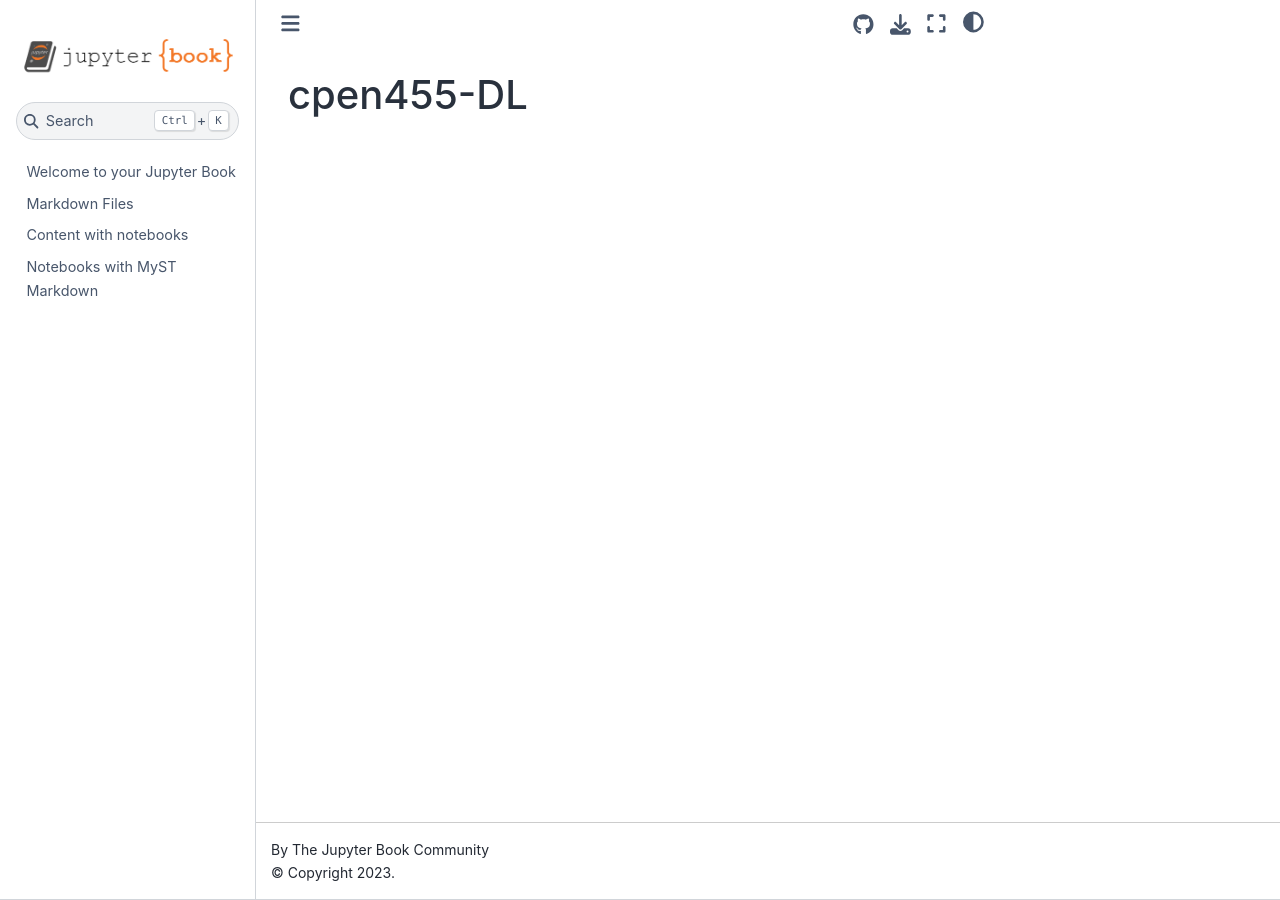
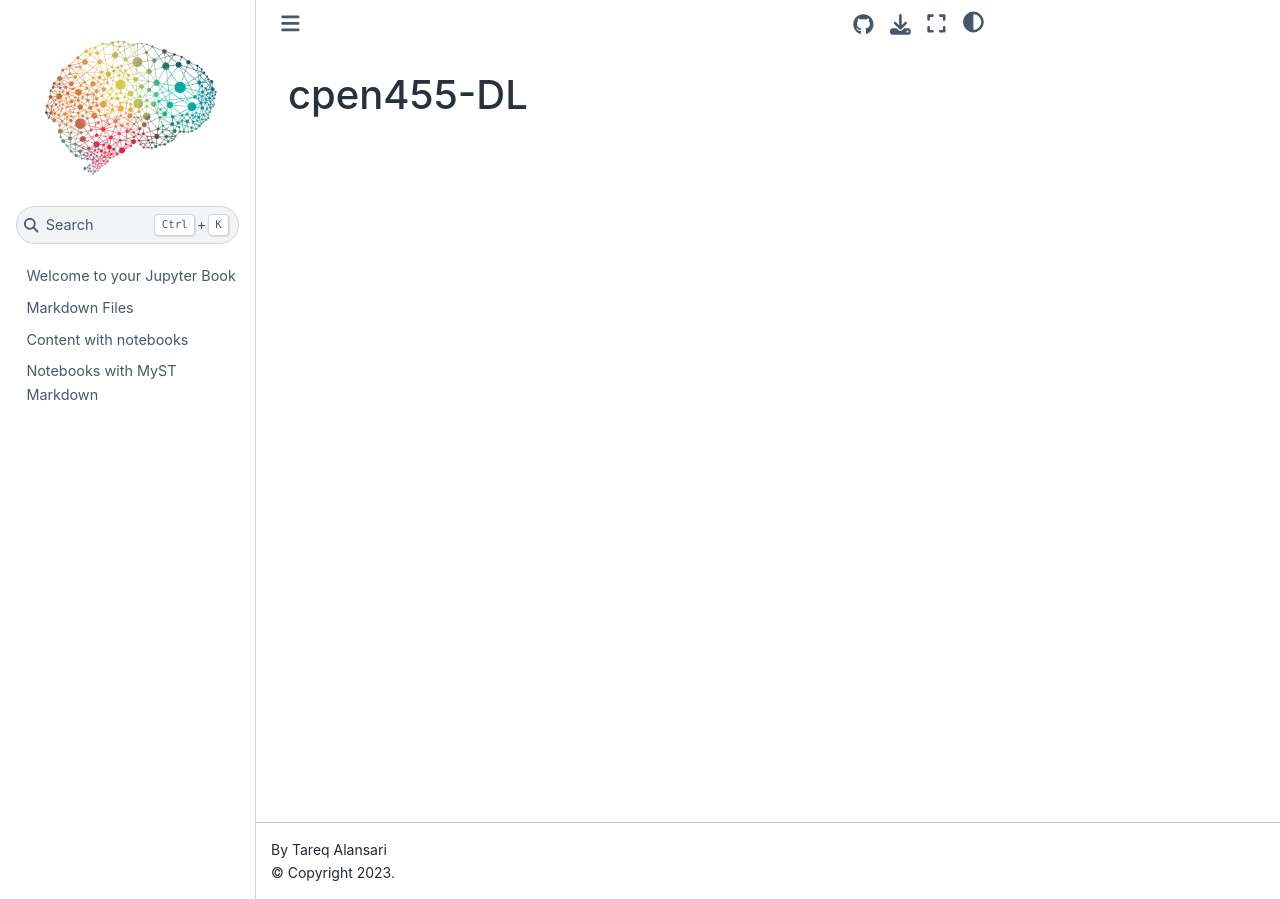
Before and after one commit to treqo/cpen455-DL, a Jupyter Book: the page built from README.md, in a window 1280 px wide. Built offline with Jupyter Book 1.0.4 settings and Sphinx 7.4.7 and the Sphinx Book theme 1.1.4, drawn with Linux system fonts in a browser that asks for light colours.

Commit message:
Initial build

```diff
--- a/_config.yml
+++ b/_config.yml
@@ -1,9 +1,9 @@
 # Book settings
 # Learn more at https://jupyterbook.org/customize/config.html
 
-title: My sample book
-author: The Jupyter Book Community
-logo: logo.png
+title: CPEN 455 – Deep Learning
+author: Tareq Alansari
+logo: assets/brain_network.png
 
 # Force re-execution of notebooks on each build.
 # See https://jupyterbook.org/content/execute.html
```
Also changed, not shown: assets/brain_network.png (added).
